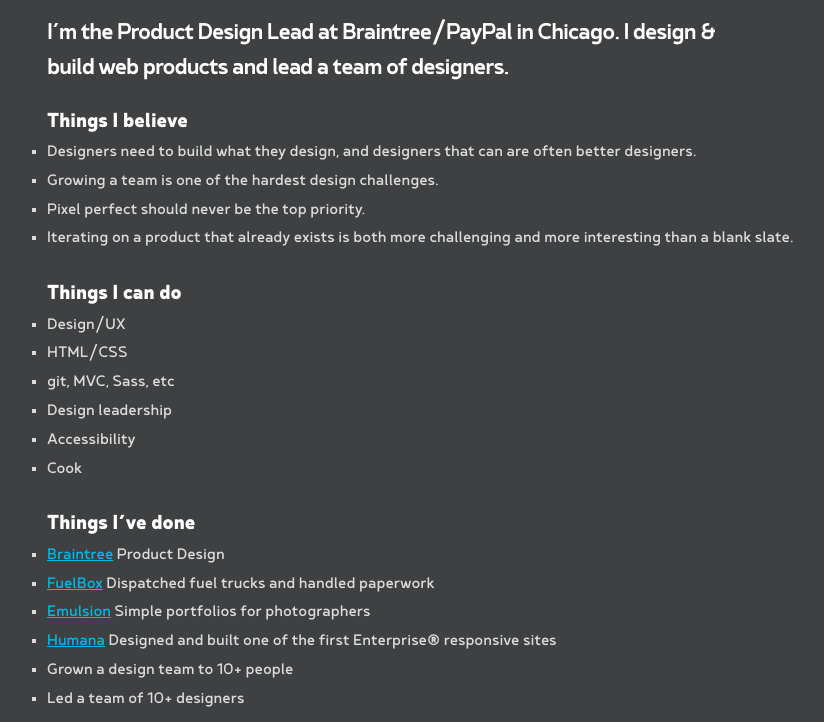
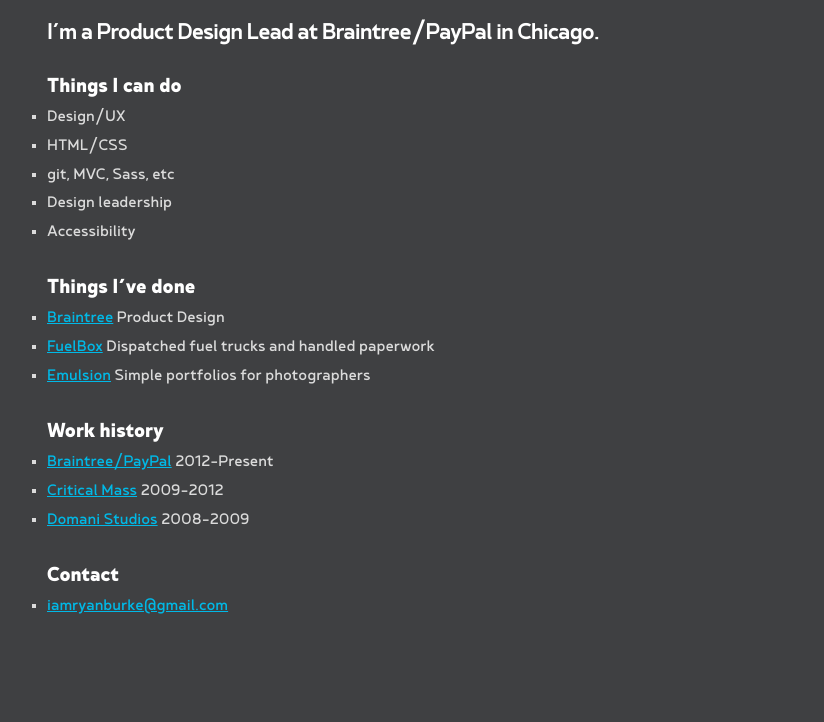
Before and after one commit to ryanburke/ryanburke.github.io, a plain HTML site: page index.html in a window 1280 px wide. Shown: the part 230-952 px from the top of the page, without its empty margins (113-937 px from the left). After the commit the page ends 877 px from the top, so only its background shows below. Drawn offline with Linux system fonts and the light colour scheme.

Commit message:
index - streamline content

```diff
--- a/index.html
+++ b/index.html
@@ -27,18 +27,11 @@
       <div class="nine columns">
         <h1>Ryan Burke</h1>
         <h2>Product Designer</h2>
-        <h3>I’m the Product Design Lead at Braintree/PayPal in Chicago. I design &amp; build web products and lead a team of designers.</h3>
+        <h3>I’m a Product Design Lead at Braintree/PayPal in Chicago.</h3>
       </div>
     </div>
     <div class="row">
       <div class="ten columns">
-        <h4>Things I believe</h4>
-        <ul>
-          <li>Designers need to build what they design, and designers that can are often better designers.</li>
-          <li>Growing a team is one of the hardest design challenges.</li>
-          <li>Pixel perfect should never be the top priority.</li>
-          <li>Iterating on a product that already exists is both more challenging and more interesting than a blank slate.</li>
-        </ul>
 
         <h4>Things I can do</h4>
         <ul>
@@ -47,7 +40,6 @@
           <li>git, MVC, Sass, etc</li>
           <li>Design leadership</li>
           <li>Accessibility</li>
-          <li>Cook</li>
         </ul>
 
         <h4>Things I’ve done</h4>
@@ -55,9 +47,6 @@
           <li><a href="https://www.braintreepayments.com/" target="_blank">Braintree</a> Product Design</li>
           <li><a href="http://getfuelbox.com/" target="_blank">FuelBox</a> Dispatched fuel trucks and handled paperwork</li>
           <li><a href="http://emulsion.me/" target="_blank">Emulsion</a> Simple portfolios for photographers</li>
-          <li><a href="https://www.humana.com/" target="_blank">Humana</a> Designed and built one of the first Enterprise&reg; responsive sites</li>
-          <li>Grown a design team to 10+ people</li>
-          <li>Led a team of 10+ designers</li>
         </ul>
 
         <h4>Work history</h4>
@@ -70,7 +59,6 @@
         <h4>Contact</h4>
         <ul>
           <li><a href="mailto:iamryanburke@gmail.com">iamryanburke@gmail.com</a></li>
-          <li><a href="https://twitter.com/ryanburke">@ryanburke</a></li>
         </ul>
       </div>
     </div>
```
